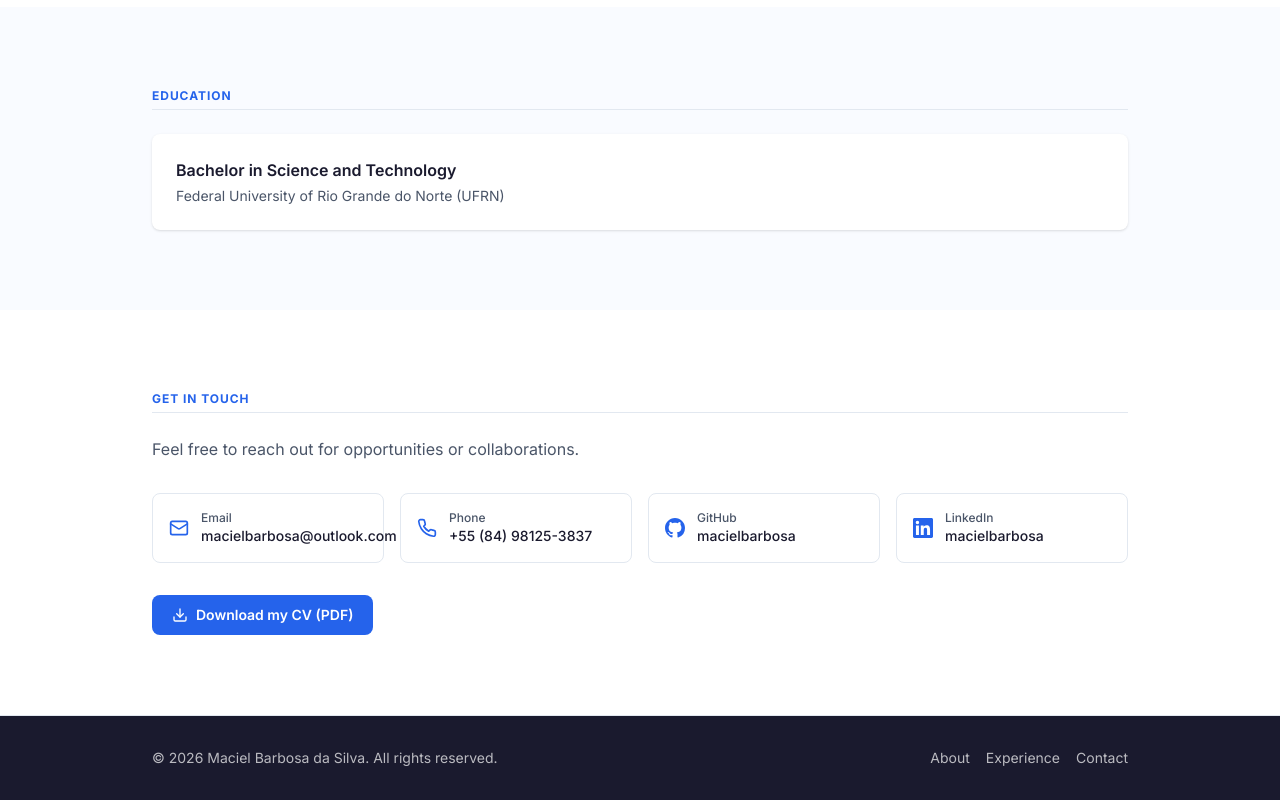
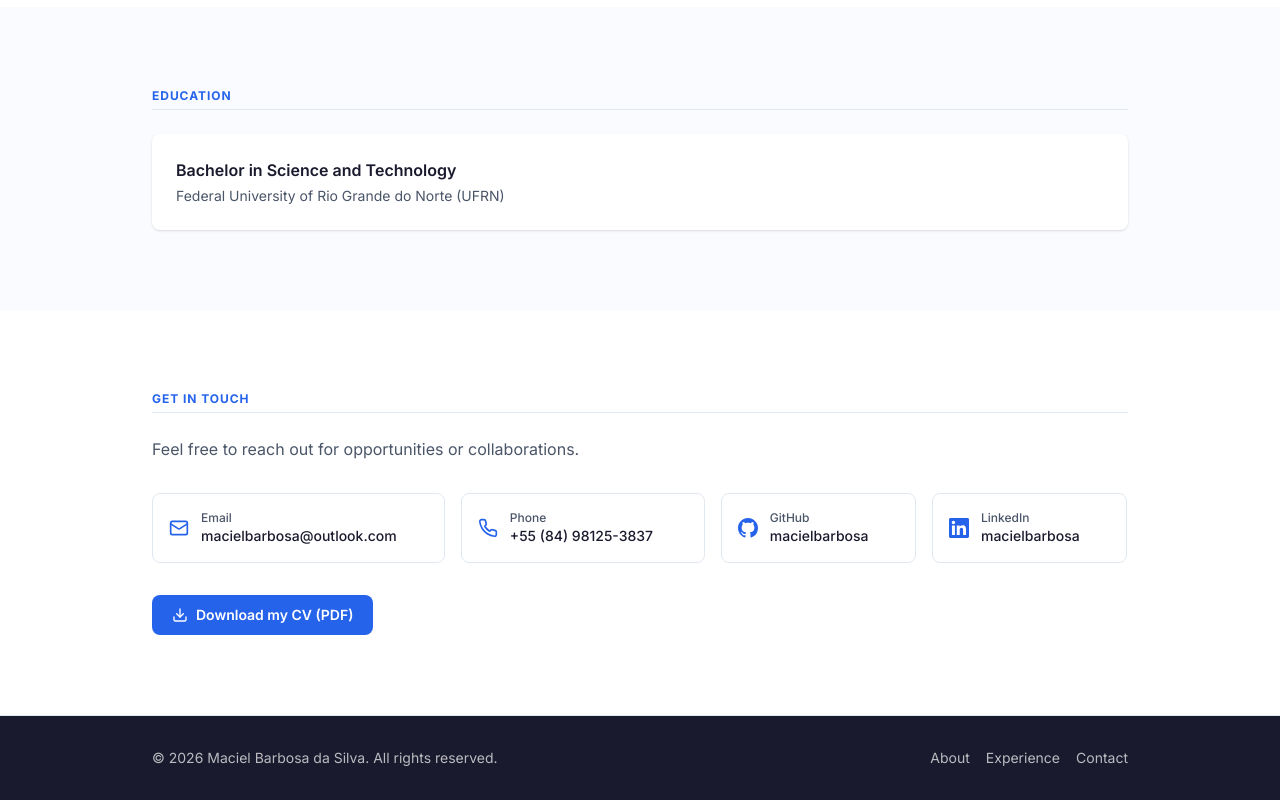
Before and after one commit to macielbarbosa/professional-website, a React (Vite) app: page / in a window 1280 px wide. Shown: the part 2364-3164 px from the top of the page. Built offline with nearby package versions, Linux system fonts and the light colour scheme.

Commit message:
fix: contact ui

```diff
--- a/src/components/Contact.tsx
+++ b/src/components/Contact.tsx
@@ -16,28 +16,36 @@ export function Contact() {
     <section id="contact" className="scroll-mt-16 bg-white py-16 sm:py-20">
       <div className="mx-auto max-w-5xl px-4 sm:px-6">
         <h2 className="section-heading">{t.sections.contact}</h2>
-        <p className="mb-8 max-w-xl text-muted">{t.contact.subtitle}</p>
+        <p className="mb-8 text-muted">{t.contact.subtitle}</p>
 
-        <div className="grid gap-4 sm:grid-cols-2 lg:grid-cols-4">
+        <div className="grid gap-4 sm:grid-cols-2 lg:flex lg:w-full lg:gap-4">
           <a
             href={`mailto:${profile.email}`}
-            className="flex items-center gap-3 rounded-lg border border-border p-4 transition-colors hover:border-accent hover:bg-accent-soft"
+            className="flex items-center gap-3 rounded-lg border border-border p-4 transition-colors hover:border-accent hover:bg-accent-soft lg:w-[30%]"
           >
             <MailIcon className="h-5 w-5 shrink-0 text-accent" />
             <div>
-              <p className="text-xs font-medium text-muted">{t.contact.email}</p>
-              <p className="text-sm font-medium text-ink">{profile.email}</p>
+              <p className="text-xs font-medium text-muted">
+                {t.contact.email}
+              </p>
+              <p className="break-all text-sm font-medium text-ink">
+                {profile.email}
+              </p>
             </div>
           </a>
 
           <a
             href={`tel:${profile.phone}`}
-            className="flex items-center gap-3 rounded-lg border border-border p-4 transition-colors hover:border-accent hover:bg-accent-soft"
+            className="flex items-center gap-3 rounded-lg border border-border p-4 transition-colors hover:border-accent hover:bg-accent-soft lg:w-[25%]"
           >
             <PhoneIcon className="h-5 w-5 shrink-0 text-accent" />
             <div>
-              <p className="text-xs font-medium text-muted">{t.contact.phone}</p>
-              <p className="text-sm font-medium text-ink">{profile.phoneDisplay}</p>
+              <p className="text-xs font-medium text-muted">
+                {t.contact.phone}
+              </p>
+              <p className="break-all text-sm font-medium text-ink">
+                {profile.phoneDisplay}
+              </p>
             </div>
           </a>
 
@@ -45,12 +53,14 @@ export function Contact() {
             href={profile.github}
             target="_blank"
             rel="noopener noreferrer"
-            className="flex items-center gap-3 rounded-lg border border-border p-4 transition-colors hover:border-accent hover:bg-accent-soft"
+            className="flex items-center gap-3 rounded-lg border border-border p-4 transition-colors hover:border-accent hover:bg-accent-soft lg:w-[20%]"
           >
             <GitHubIcon className="h-5 w-5 shrink-0 text-accent" />
             <div>
               <p className="text-xs font-medium text-muted">GitHub</p>
-              <p className="text-sm font-medium text-ink">macielbarbosa</p>
+              <p className="break-all text-sm font-medium text-ink">
+                macielbarbosa
+              </p>
             </div>
           </a>
 
@@ -58,12 +68,14 @@ export function Contact() {
             href={profile.linkedin}
             target="_blank"
             rel="noopener noreferrer"
-            className="flex items-center gap-3 rounded-lg border border-border p-4 transition-colors hover:border-accent hover:bg-accent-soft"
+            className="flex items-center gap-3 rounded-lg border border-border p-4 transition-colors hover:border-accent hover:bg-accent-soft lg:w-[20%]"
           >
             <LinkedInIcon className="h-5 w-5 shrink-0 text-accent" />
             <div>
               <p className="text-xs font-medium text-muted">LinkedIn</p>
-              <p className="text-sm font-medium text-ink">macielbarbosa</p>
+              <p className="break-all text-sm font-medium text-ink">
+                macielbarbosa
+              </p>
             </div>
           </a>
         </div>
```
